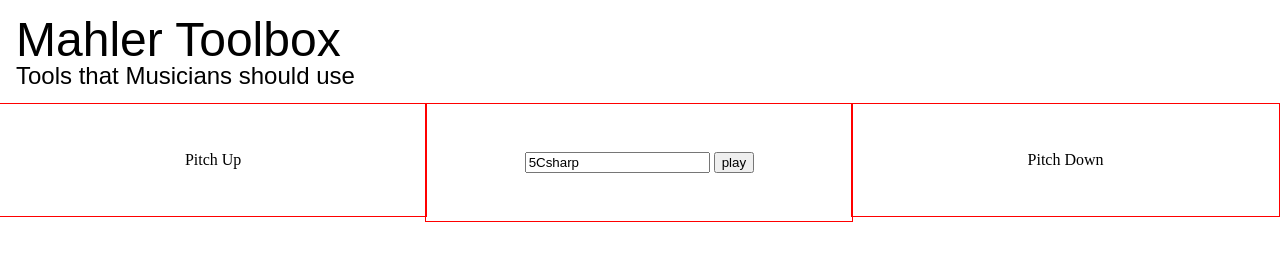
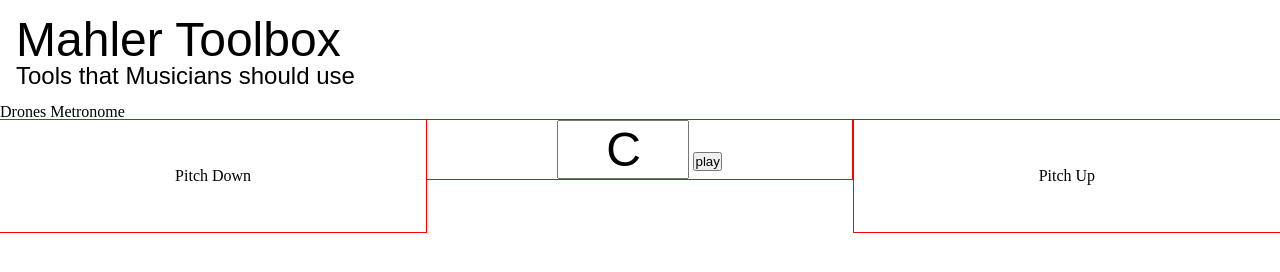
Before and after one commit to bsantero/Mahler-Toolbox, a plain HTML site: page index.html in a window 1280 px wide. Both pictures are taken after a click on the element "Pitch Up". Drawn offline with nearby package versions, Linux system fonts and the light colour scheme; no server answers.

Commit message:
Fixed note display
individual note input will break

```diff
--- a/css/style.css
+++ b/css/style.css
@@ -25,11 +25,15 @@ body {
   font-size: 1.5rem;
 }
 
+#navbar ul li {
+  display: inline;
+}
+
 #droneUi {
   width: 100%;
 }
 
-#droneUi div.inline {
+#droneUi .inline {
   width: 33.3%;
   height: 100%;
   display: inline-block;
@@ -45,15 +49,18 @@ body {
   -moz-box-sizing: border-box;
   box-sizing: border-box;
 }
+
 #droneInput {
-  float: left;
-  width:33.4%;
-  margin:0 auto;
+  width: 33.2% !important;
+  margin: 0 auto 0 1px !important;
   position: relative;
   z-index: 1;
+  padding: 0 !important;
+  margin: 0;
 }
+
 #droneUp {
-  float: left;
+  float: right;
   -webkit-box-sizing: border-box;
   -moz-box-sizing: border-box;
   box-sizing: border-box;
@@ -62,6 +69,18 @@ body {
 #droneDown:hover,
 #droneUp:hover {
   cursor: pointer;
+}
+
+#droneInput input,
+#droneInput button {
+  padding: 0;
+  margin: 0;
+}
+
+#droneInput input {
+  width: 8rem;
+  font-size: 3rem;
+  text-align: center;
 }
 
 #stop {
--- a/index.html
+++ b/index.html
@@ -13,14 +13,19 @@
       <h5 id="pageSubtitle">Tools that Musicians should use</h3>
     </div>
 
-    <div id="info"></div>
+    <div id="navbar">
+      <ul>
+        <li>Drones</li>
+        <li>Metronome</li>
+      </ul>
+    </div>
     <div id="droneUi">
       <div id="droneUp" class="inline changePitch buttonDiv up" data-direction="up"><p>Pitch Up</p></div>
-      <div id="droneInput" class="inline changePitch">
+      <div id="droneInput" class="inline changePitch nopad">
         <input value="5C"></input>
         <button id="play">play</button>
         <button id="stop">stop</button>
-        </div>
+      </div>
       <div id="droneDown" class="inline changePitch buttonDiv down" data-direction="down"><p>Pitch Down</p></div>
     </div>
   </div>
--- a/js/application.js
+++ b/js/application.js
@@ -20,7 +20,8 @@ function pitchChange(details) {
   settings.soundPack[settings.currentPitch].stop();
   var el = this,
       direction = $(this).data("direction"),
-      scale = settings.notes;
+      scale = settings.notes,
+      displayUpdate = settings.notes[settings.currentPitch];
   if (direction === "down") {
     if (settings.currentPitch === 0) {
       settings.currentPitch = scale.length-1;
@@ -37,7 +38,15 @@ function pitchChange(details) {
       settings.currentPitch++;
     }
   }
-  $(el).parent().find("#droneInput").find("input").val(settings.notes[settings.currentPitch]);
+  if (displayUpdate[2] === 'f' ) {
+    displayUpdate = displayUpdate[1]+"b";
+  } else if (displayUpdate[2] === 's' ) {
+    displayUpdate = displayUpdate[1]+"#";
+  } else {
+    displayUpdate = displayUpdate[1];
+  }
+
+  $(el).parent().find("#droneInput").find("input").val(displayUpdate);
   if (settings.isPlaying === true){
     playPitch();
   }
```
